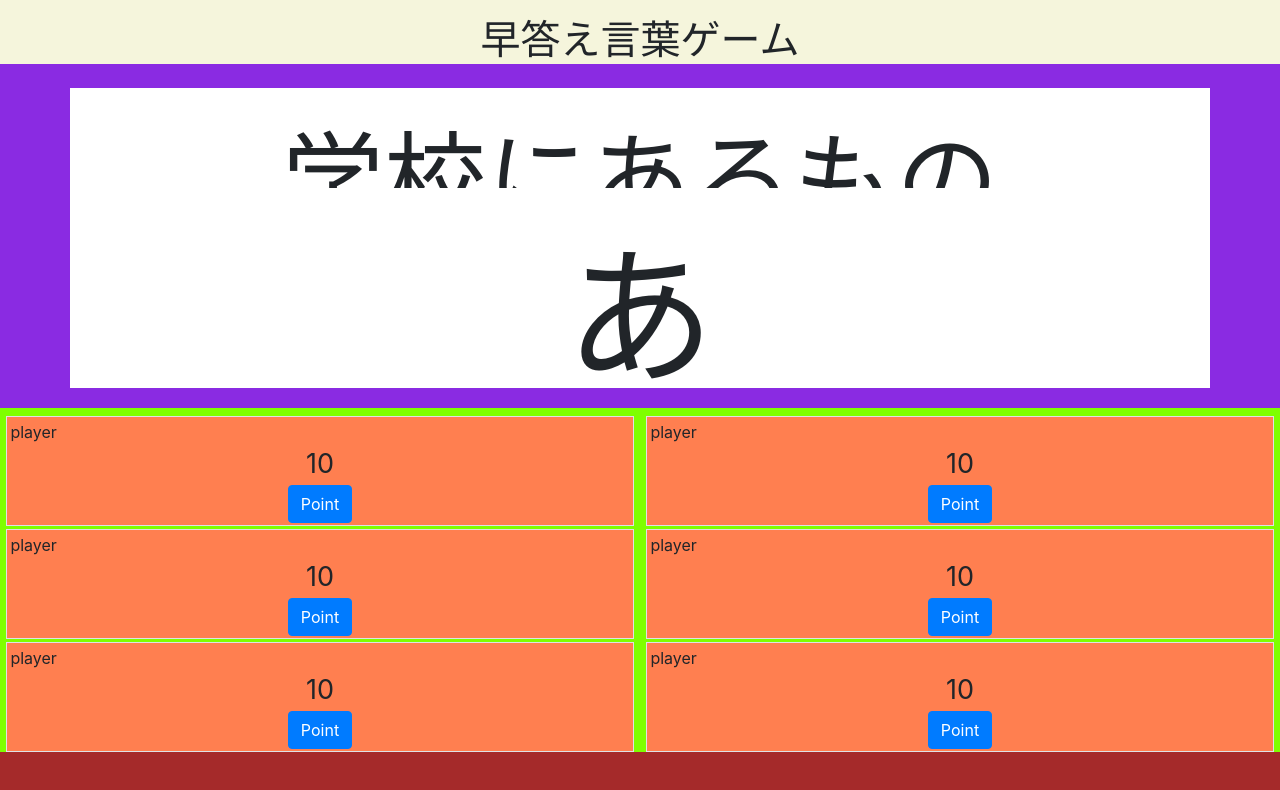
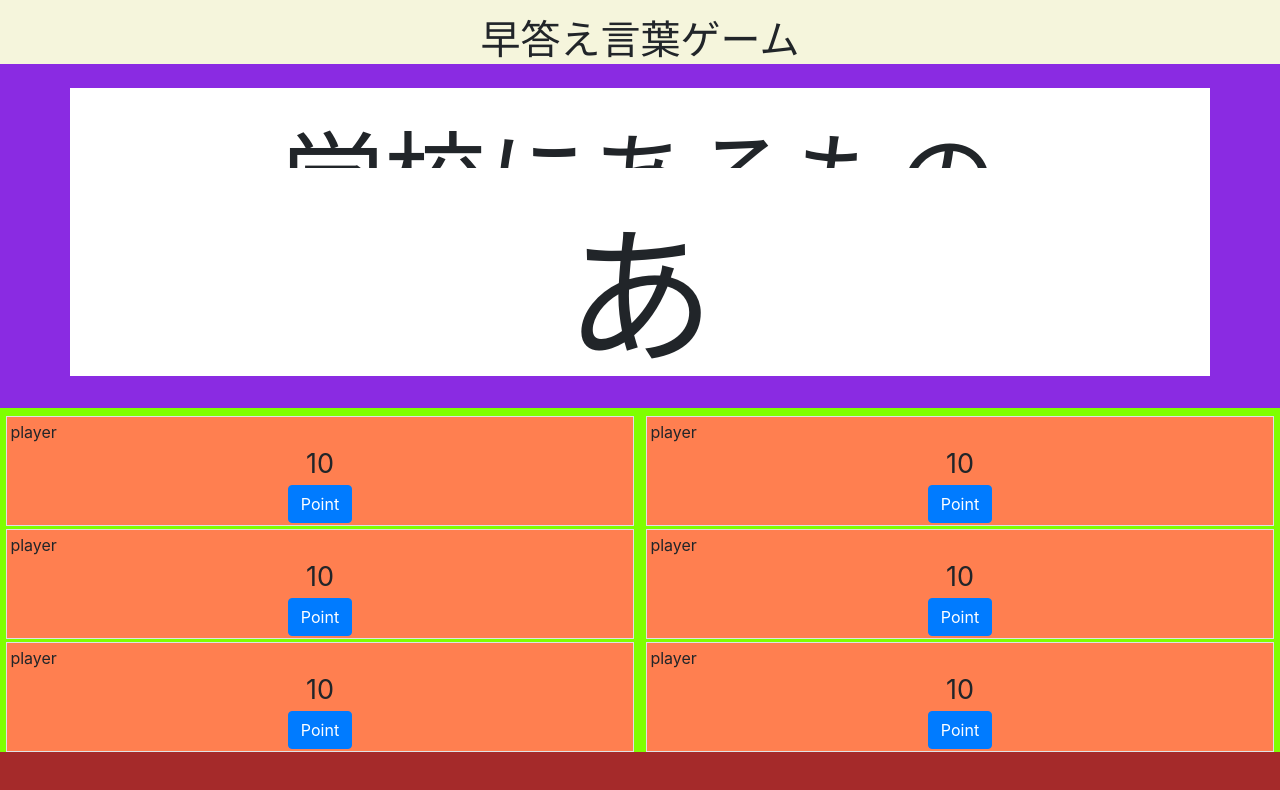
Before and after one commit to sumiship/wordQuiz, a plain HTML site: page index.html in a window 1280 px wide. Drawn offline with nearby package versions, Linux system fonts and the light colour scheme.

Commit message:
remove px

```diff
--- a/index.html
+++ b/index.html
@@ -26,12 +26,15 @@
     <main style="background-color: blueviolet">
       <div class="container" style="height: 43vh">
         <div class="row pt-4">
-          <div class="col-12 bg-white pt-3 text-center" style="height: 100px">
-            <p style="font-size: 8vw">学校にあるもの</p>
+          <div class="col-12 bg-white pt-3 text-center" style="height: 10vh">
+            <p style="font-size: 8vw; margin-bottom: 0">学校にあるもの</p>
           </div>
         </div>
-        <div class="row text-center" style="height: 400px">
-          <div class="col-12 bg-white pt-3 text-center" style="height: 200px">
+        <div class="row text-center" style="height: 33vh">
+          <div
+            class="col-12 bg-white pt-3 text-center"
+            style="height: 26vh; padding: 0"
+          >
             <p style="font-size: 150px">あ</p>
           </div>
         </div>
```
